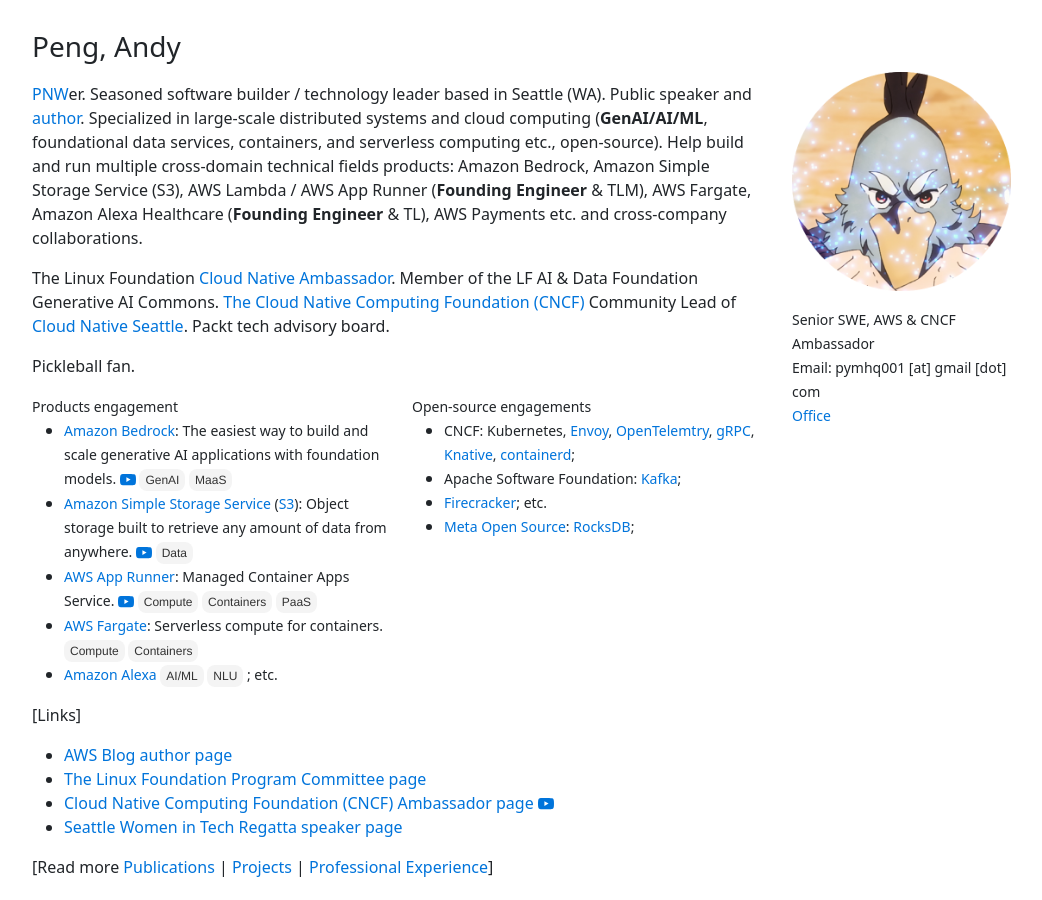
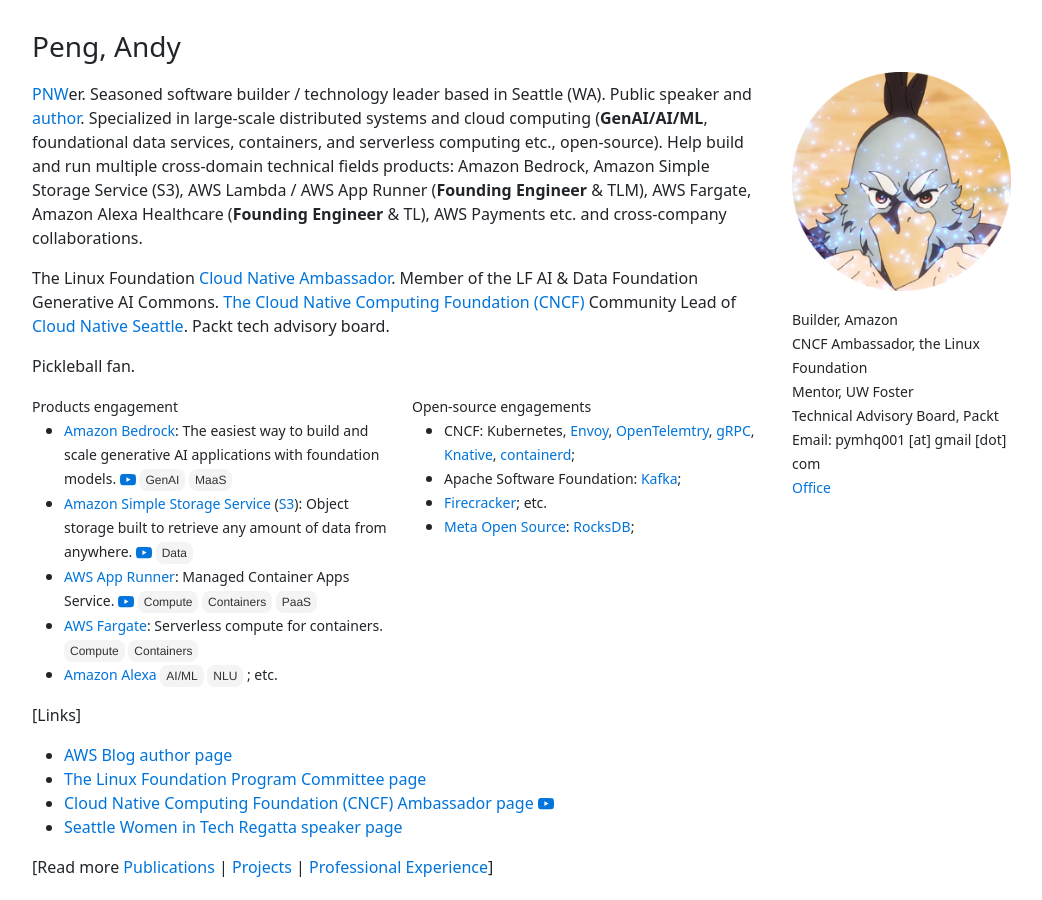
Before and after one commit to gfw001/gfw001.github.io, a Jekyll site: the page index.html, which Jekyll copies as it is, in a window 1280 px wide and 900 px high. Shown: the whole window, without its empty margins (50-1092 px from the left). Built offline with Jekyll 4.4.1, drawn with Linux system fonts in a browser that asks for light colours.

Commit message:
Update index.html

```diff
--- a/index.html
+++ b/index.html
@@ -593,7 +593,10 @@
     <div class="col-sm-4">
       <p><img src="img/shangri-lafrontier.png" alt="be chill~" width="219" class="rounded"></p>
       <p style="width:220px;">
-	      <small>Senior SWE, AWS & CNCF Ambassador</small><br>
+	      <small>Builder, Amazon</small><br>
+	      <small>CNCF Ambassador, the Linux Foundation</small><br>
+	      <small>Mentor, UW Foster</small><br>
+	      <small>Technical Advisory Board, Packt</small><br>
 	      <!--
 	      <small><i>Expertise in AI/ML/GenAI, containers & serverless, open-source</i></small><br>
 	      -->
```
